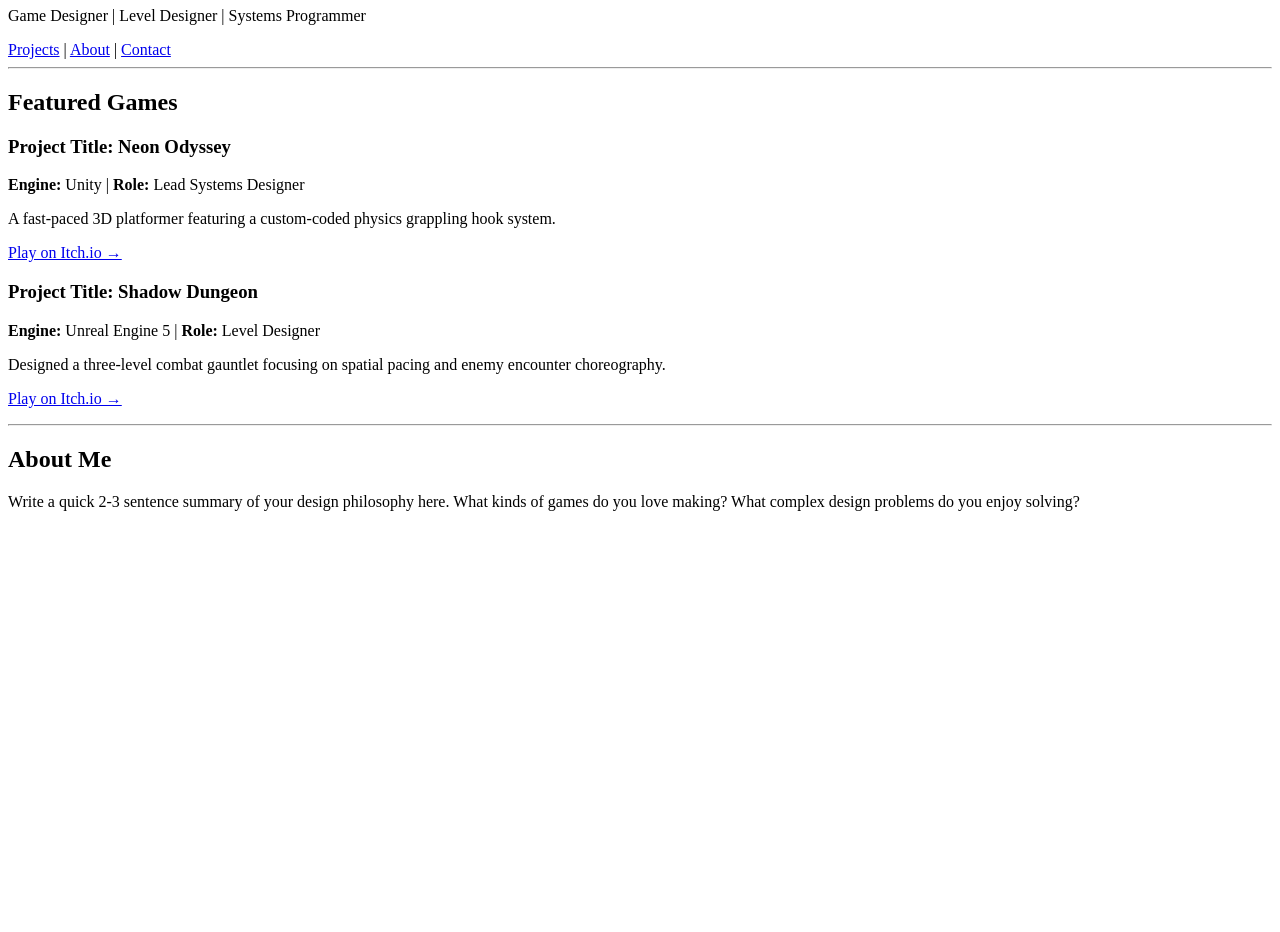
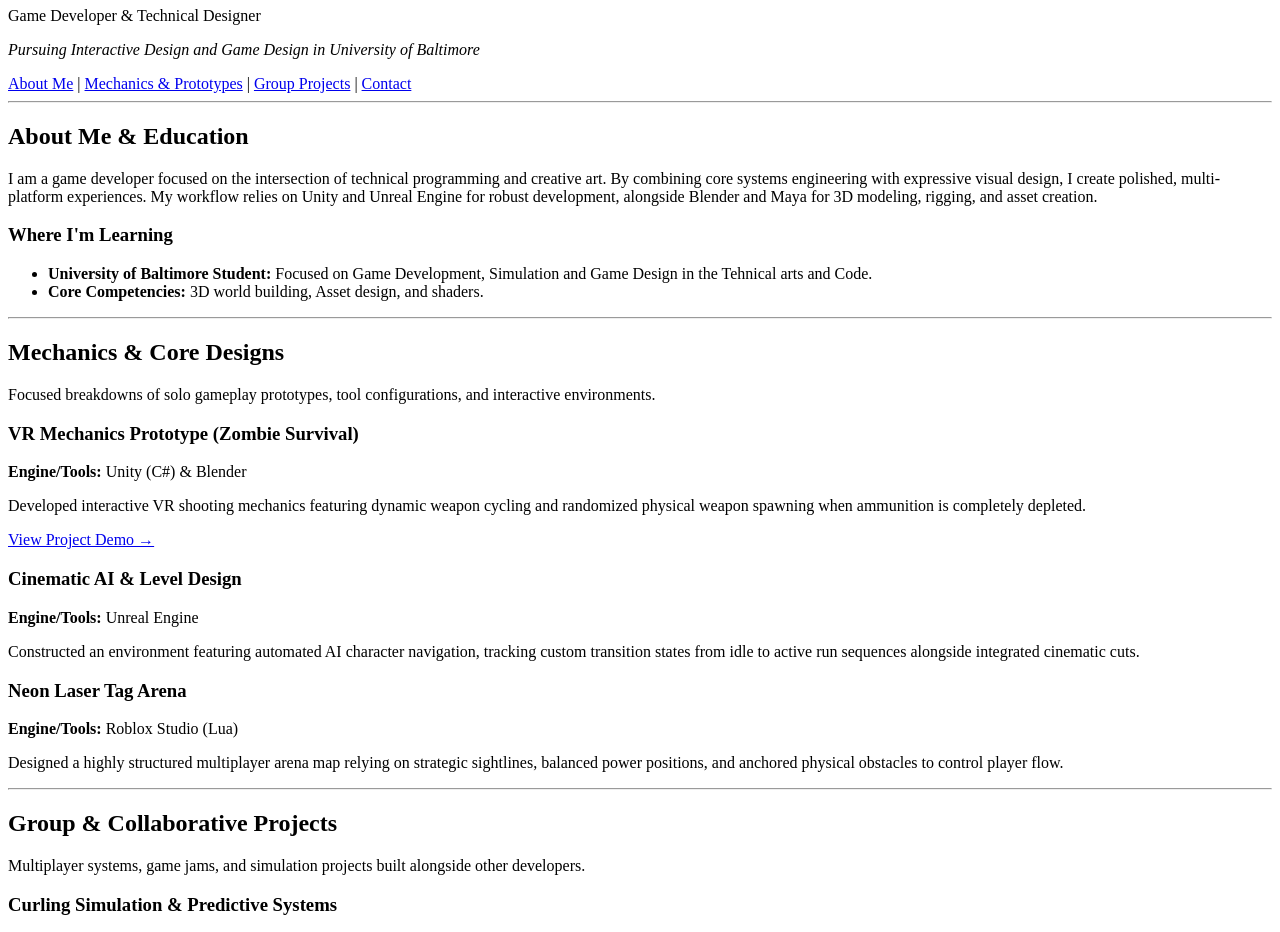
Before and after one commit to theranusf-gif/theranusf.github.io, a plain HTML site: page index.html in a window 1280 px wide. Shown: the part 73-1005 px from the top of the page. Before the commit the page ends 800 px from the top, so only its background shows below. Drawn offline with Linux system fonts and the light colour scheme.

Commit message:
Update index.html

```diff
--- a/index.html
+++ b/index.html
@@ -3,43 +3,82 @@
 <head>
     <meta charset="UTF-8">
     <meta name="viewport" content="width=device-width, initial-scale=1.0">
-    <title>Your Name | Game Design Portfolio</title>
+    <title>Fabrice| Game Design Portfolio</title>
 </head>
 <body>
 
+    <!-- Header / Navigation -->
     <header>
-        <h1>YOUR NAME</h1>
-        <p>Game Designer | Level Designer | Systems Programmer</p>
+        <h1>Fabrice Theranus</h1>
+        <p> Game Developer & Technical Designer</p>
+        <p><em>Pursuing Interactive Design and Game Design in University of Baltimore</em></p>
         <nav>
-            <a href="#projects">Projects</a> |
-            <a href="#about">About</a> |
-            <a href="mailto:your@email.com">Contact</a>
+            <a href="#about">About Me</a> |
+            <a href="#designs">Mechanics & Prototypes</a> |
+            <a href="#group-projects">Group Projects</a> |
+            <a href="mailto:your-email@example.com">Contact</a>
         </nav>
     </header>
 
-    <hr> <section id="projects">
-        <h2>Featured Games</h2>
+    <hr>
 
+    <!-- About Me & Education Section -->
+    <section id="about">
+        <h2>About Me & Education</h2>
+        <p>I am a game developer focused on the intersection of technical programming and creative art. By combining core systems engineering with expressive visual design, I create polished, multi-platform experiences. My workflow relies on Unity and Unreal Engine for robust development, alongside Blender and Maya for 3D modeling, rigging, and asset creation.</p>
+
+        <h3>Where I'm Learning</h3>
+        <ul>
+            <li><strong>University of Baltimore Student:</strong> Focused on Game Development, Simulation and Game Design in the Tehnical arts and Code. </li>
+            <li><strong>Core Competencies:</strong> 3D world building, Asset design, and shaders.</li>
+        </ul>
+    </section>
+
+    <hr>
+
+    <!-- Solo Designs & Prototypes Section -->
+    <section id="designs">
+        <h2>Mechanics & Core Designs</h2>
+        <p>Focused breakdowns of solo gameplay prototypes, tool configurations, and interactive environments.</p>
+
+        <!-- Design Project 1 -->
         <article class="project-card">
-            <h3>Project Title: Neon Odyssey</h3>
-            <p><strong>Engine:</strong> Unity | <strong>Role:</strong> Lead Systems Designer</p>
-            <p>A fast-paced 3D platformer featuring a custom-coded physics grappling hook system.</p>
-            <p><a href="https://itch.io" target="_blank">Play on Itch.io →</a></p>
+            <h3>VR Mechanics Prototype (Zombie Survival)</h3>
+            <p><strong>Engine/Tools:</strong> Unity (C#) & Blender</p>
+            <p>Developed interactive VR shooting mechanics featuring dynamic weapon cycling and randomized physical weapon spawning when ammunition is completely depleted.</p>
+            <p><a href="https://itch.io" target="_blank">View Project Demo →</a></p>
         </article>
 
+        <!-- Design Project 2 -->
         <article class="project-card">
-            <h3>Project Title: Shadow Dungeon</h3>
-            <p><strong>Engine:</strong> Unreal Engine 5 | <strong>Role:</strong> Level Designer</p>
-            <p>Designed a three-level combat gauntlet focusing on spatial pacing and enemy encounter choreography.</p>
-            <p><a href="https://itch.io" target="_blank">Play on Itch.io →</a></p>
+            <h3>Cinematic AI & Level Design</h3>
+            <p><strong>Engine/Tools:</strong> Unreal Engine</p>
+            <p>Constructed an environment featuring automated AI character navigation, tracking custom transition states from idle to active run sequences alongside integrated cinematic cuts.</p>
+        </article>
+
+        <!-- Design Project 3 -->
+        <article class="project-card">
+            <h3>Neon Laser Tag Arena</h3>
+            <p><strong>Engine/Tools:</strong> Roblox Studio (Lua)</p>
+            <p>Designed a highly structured multiplayer arena map relying on strategic sightlines, balanced power positions, and anchored physical obstacles to control player flow.</p>
         </article>
     </section>
 
     <hr>
 
-    <section id="about">
-        <h2>About Me</h2>
-        <p>Write a quick 2-3 sentence summary of your design philosophy here. What kinds of games do you love making? What complex design problems do you enjoy solving?</p>
+    <!-- Group & Simulation Projects Section -->
+    <section id="group-projects">
+        <h2>Group & Collaborative Projects</h2>
+        <p>Multiplayer systems, game jams, and simulation projects built alongside other developers.</p>
+
+        <!-- Group Project 1 -->
+        <article class="project-card">
+            <h3>Curling Simulation & Predictive Systems</h3>
+            <p><strong>Engine/Tools:</strong> Unity (C#) & Blender</p>
+            <p><strong>Team Dynamic:</strong> Collaborative gameplay logic implementation</p>
+            <p>Co-developed a high-stakes sports simulation featuring custom match data assets to track end-game conditions, player scores, and an integrated predictive wagering interface. Styled with custom retro pixel art assets and an animated jumbotron user interface element.</p>
+            <p><a href="https://itch.io" target="_blank">Play the Build →</a></p>
+        </article>
     </section>
 
 </body>
```
